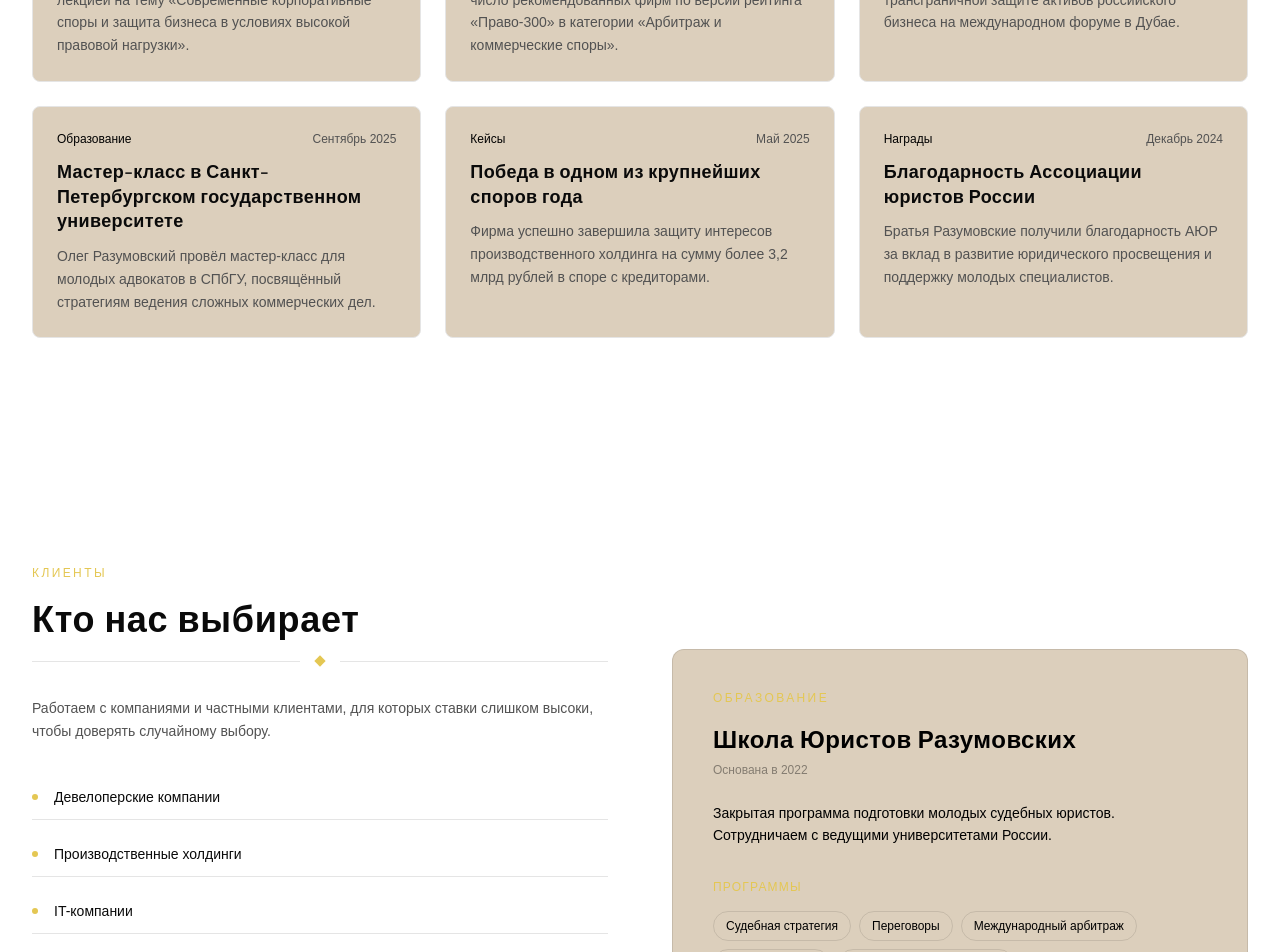
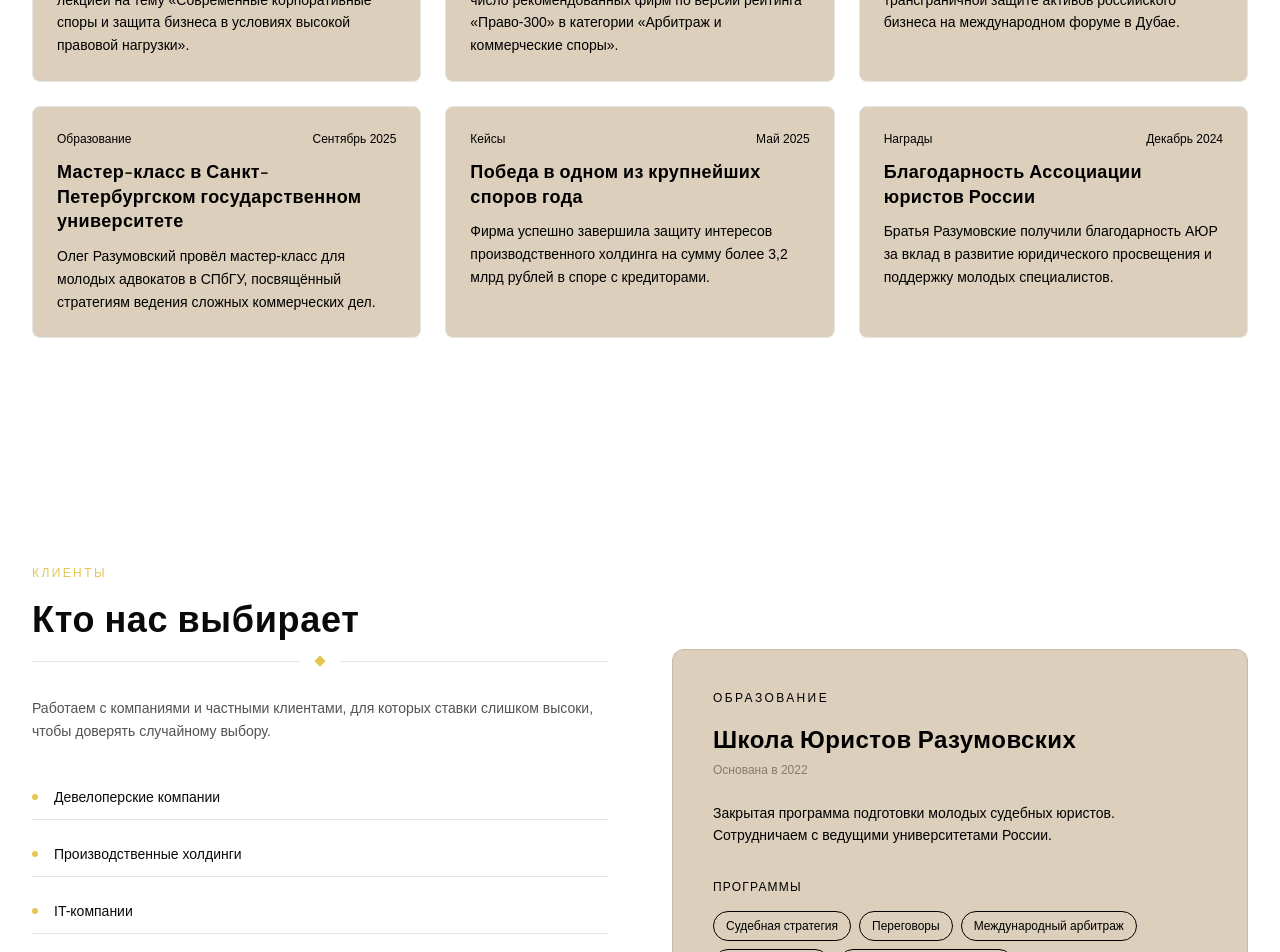
Before and after one commit to artempataga1-pixel/ships_project, a Next.js app in the folder demo-site/: page / in a window 1280 px wide. Shown: the part 7620-8572 px from the top of the page. Built offline with nearby package versions, Linux system fonts and the light colour scheme; no server answers; a web font is replaced by a local one.

Commit message:
Новости и Клиенты: весь текст через dark-text-100, обводка программ черная

```diff
--- a/demo-site/src/components/sections/ClientsSection.tsx
+++ b/demo-site/src/components/sections/ClientsSection.tsx
@@ -35,18 +35,18 @@ export function ClientsSection() {
           className="rounded-xl p-6 sm:p-10"
           style={{ background: "var(--dark-section-bg)", border: "1px solid var(--dark-text-10)" }}
         >
-          <p className="text-gold text-xs uppercase tracking-[0.2em] mb-4">Образование</p>
+          <p className="text-xs uppercase tracking-[0.2em] mb-4" style={{ color: "var(--dark-text-100)" }}>Образование</p>
           <h3 className="font-display text-2xl font-bold mb-2" style={{ color: "var(--dark-text-100)" }}>{SCHOOL.title}</h3>
           <p className="text-xs mb-6" style={{ color: "var(--dark-text-40)" }}>Основана в {SCHOOL.founded}</p>
           <p className="text-sm leading-relaxed mb-8" style={{ color: "var(--dark-text-100)" }}>{SCHOOL.description}</p>
           <div>
-            <p className="text-gold text-xs uppercase tracking-widest mb-4">Программы</p>
+            <p className="text-xs uppercase tracking-widest mb-4" style={{ color: "var(--dark-text-100)" }}>Программы</p>
             <div className="flex flex-wrap gap-2">
               {SCHOOL.programs.map((prog) => (
                 <span
                   key={prog}
                   className="px-3 py-1.5 rounded-full text-xs hover:border-gold/40 hover:text-gold transition-colors"
-                  style={{ border: "1px solid var(--dark-text-10)", color: "var(--dark-text-100)" }}
+                  style={{ border: "1px solid var(--dark-text-100)", color: "var(--dark-text-100)" }}
                 >
                   {prog}
                 </span>
--- a/demo-site/src/components/ui/NewsCard.tsx
+++ b/demo-site/src/components/ui/NewsCard.tsx
@@ -5,10 +5,10 @@ export function NewsCard({ news }: { news: NewsItem }) {
     <article className="flex flex-col gap-3 p-6 border border-border rounded-lg hover:border-gold/30 transition-all duration-300" style={{ background: "var(--card-bg)" }}>
       <div className="flex items-center justify-between gap-2">
         <span className="text-xs font-medium" style={{ color: "var(--dark-text-100)" }}>{news.category}</span>
-        <span className="text-xs text-muted-foreground">{news.date}</span>
+        <span className="text-xs" style={{ color: "var(--dark-text-100)" }}>{news.date}</span>
       </div>
-      <h3 className="font-display text-lg font-semibold leading-snug">{news.title}</h3>
-      <p className="text-sm text-muted-foreground leading-relaxed">{news.excerpt}</p>
+      <h3 className="font-display text-lg font-semibold leading-snug" style={{ color: "var(--dark-text-100)" }}>{news.title}</h3>
+      <p className="text-sm leading-relaxed" style={{ color: "var(--dark-text-100)" }}>{news.excerpt}</p>
     </article>
   );
 }
```
